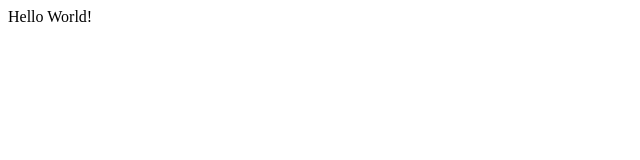
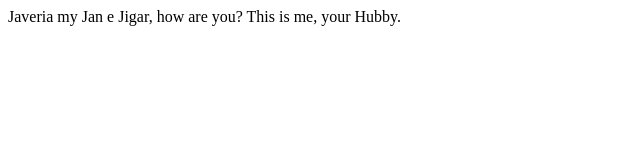
Before and after one commit to elitermdgames/elitermdgames.github.io, a plain HTML site: page index.html in a window 1280 px wide. Shown: the whole page, without its empty margins (0-640 px from the left). Drawn offline with Linux system fonts and the light colour scheme.

Commit message:
Update index.html

```diff
--- a/index.html
+++ b/index.html
@@ -6,6 +6,7 @@
     <title>My Porfolio</title>
 </head>
 <body>
-    Hello World!
+    Javeria my Jan e Jigar, how are you?
+    This is me, your Hubby.
 </body>
 </html>
```
